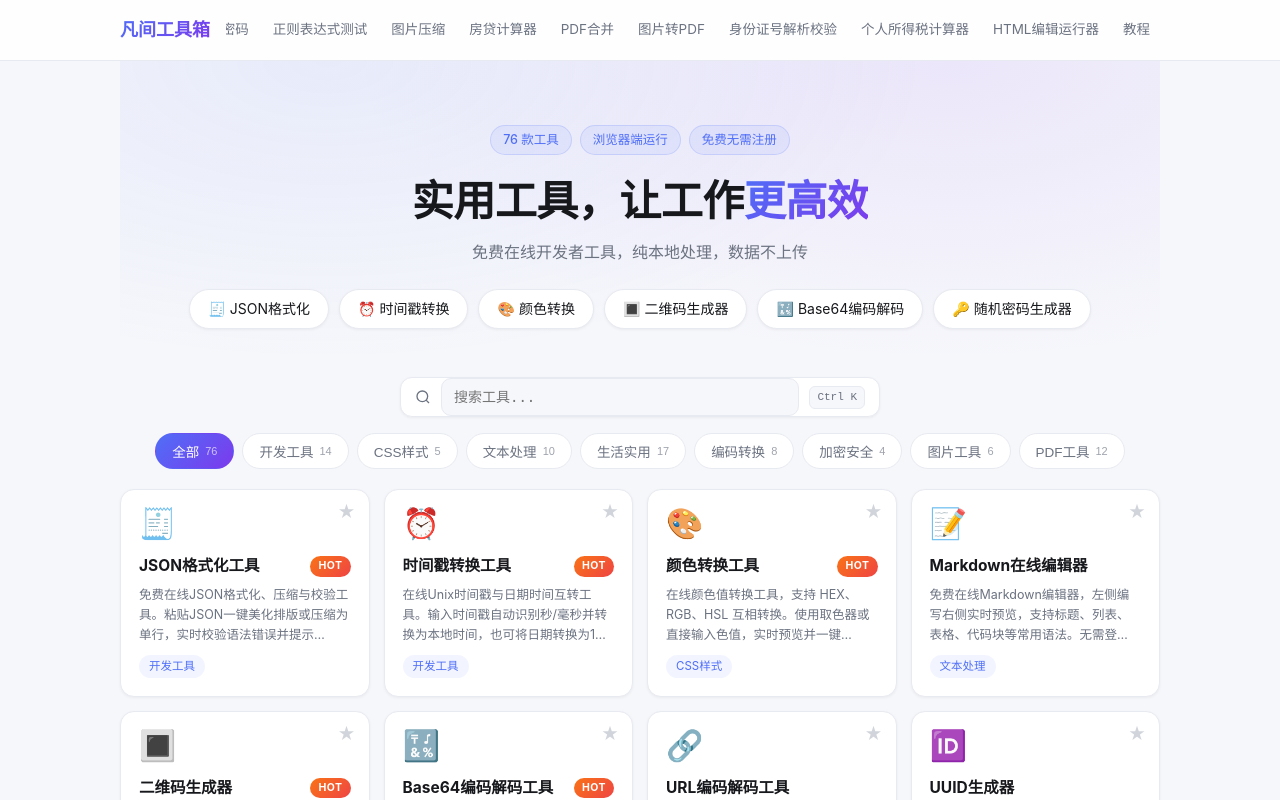
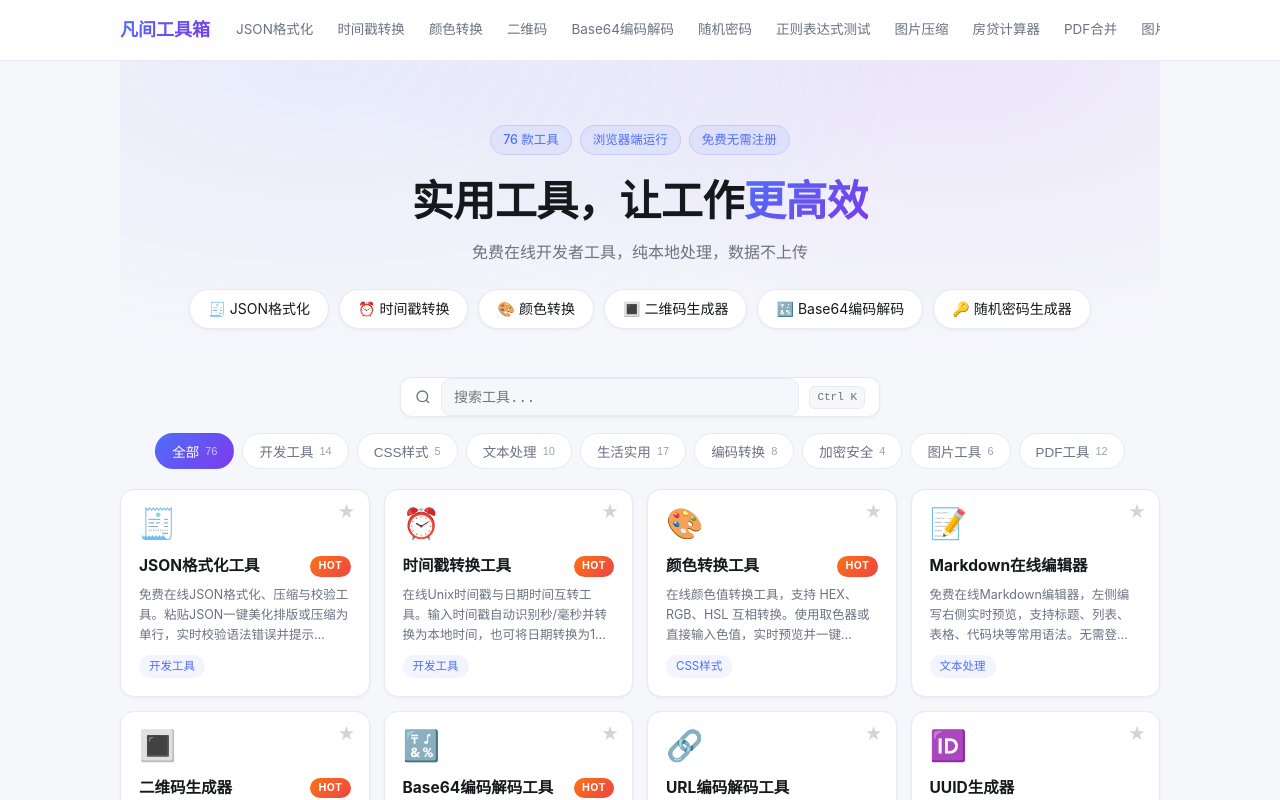
Before and after one commit to fan1998/toolsite, a Next.js app: page / in a window 1280 px wide. Shown: the top 800 px of the page. Built offline with nearby package versions, Linux system fonts and the light colour scheme; no server answers.

Commit message:
fix: nav always start-aligned; 14 HOT links overflow container so flex-end clipped links off-screen

```diff
--- a/app/globals.css
+++ b/app/globals.css
@@ -74,13 +74,6 @@ body {
   -webkit-overflow-scrolling: touch;
   scrollbar-width: none;
   flex: 1;
-}
-
-/* 宽屏下保持右对齐；溢出时回退为起点对齐避免内容被裁进不可滚动区 */
-@media (min-width: 900px) {
-  .nav {
-    justify-content: flex-end;
-  }
 }
 
 .nav::-webkit-scrollbar {
```
